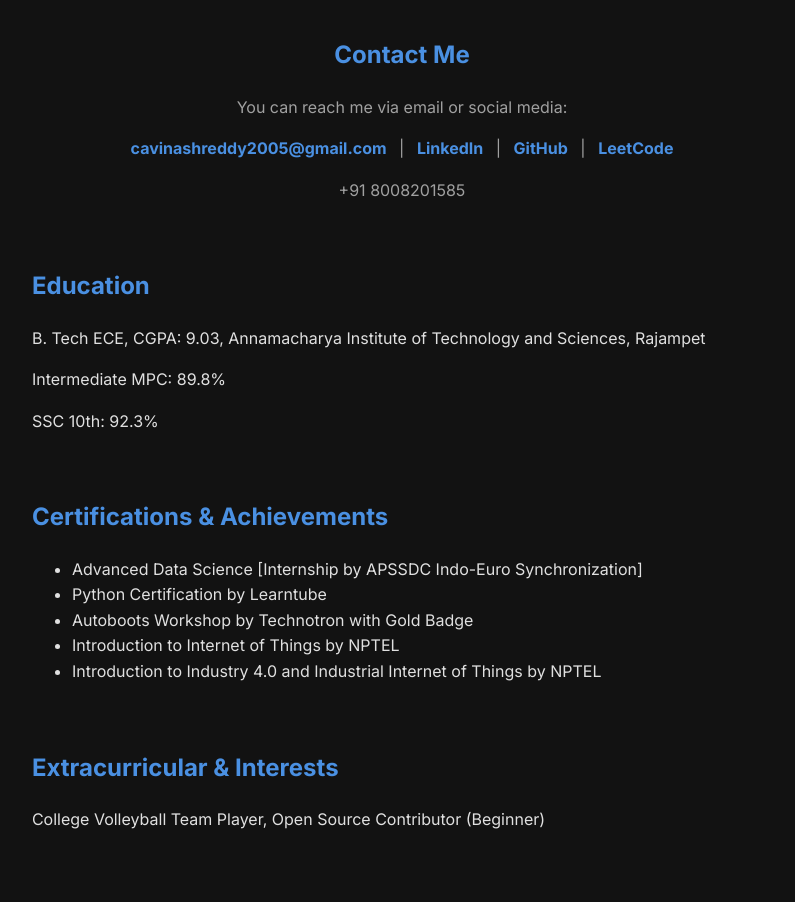
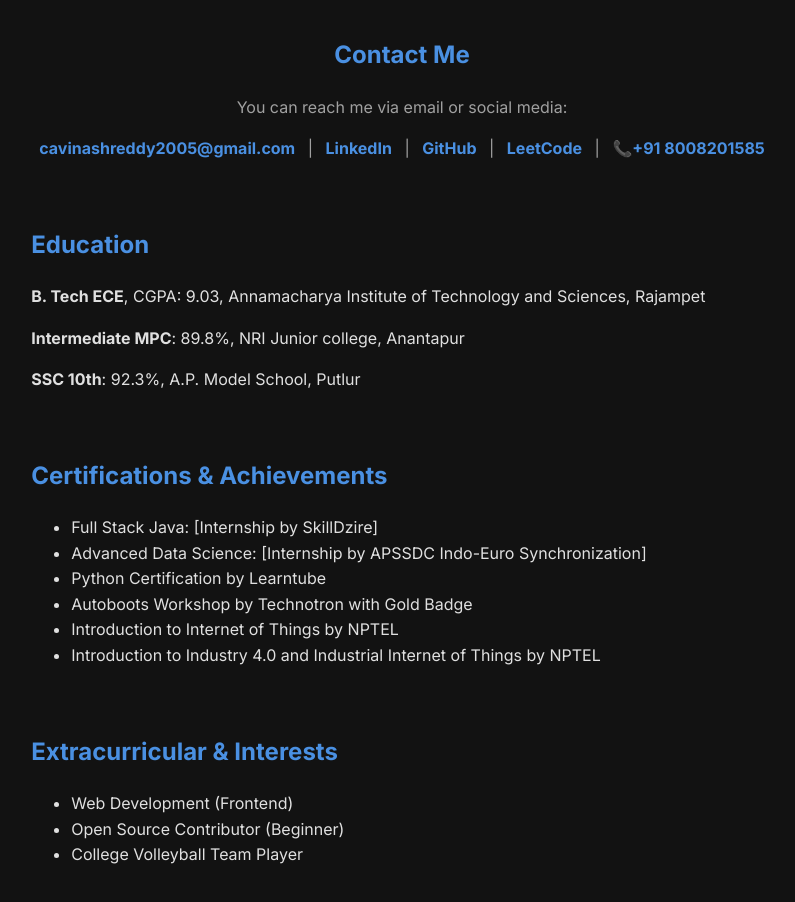
Before and after one commit to avinash-reddy-2005/portfolio-avinash, a plain HTML site: page index.html in a window 1280 px wide. Shown: the part 1300-2202 px from the top of the page, without its empty margins (238-1033 px from the left). Drawn offline with Linux system fonts and the light colour scheme.

Commit message:
Update index.html

```diff
--- a/index.html
+++ b/index.html
@@ -261,7 +261,7 @@
   <main>
     <section id="about" class="hero" tabindex="-1">
       <h1>AVINASH REDDY CHAPPIDI</h1>
-      <p>🎓 ECE student | 💻 Problem Solver | ⚙️ Java, Python | 🚀 Building DSA & DevProjects 📈 Learning Full-Stack | 🤝 Let's connect: <a href="mailto:cavinashreddy2005@gmail.com">cavinashreddy2005@gmail.com</a></p>
+      <p>🎓 ECE student | 💻 Problem Solver | ⚙️ Java, Python, C, HTML, CSS | 🚀 Building DSA & DevProjects 📈 Learning Full-Stack | 🤝 Let's connect: <a href="mailto:cavinashreddy2005@gmail.com">cavinashreddy2005@gmail.com</a></p>
     </section>
 
     <section id="skills" tabindex="-1">
@@ -318,22 +318,23 @@
         <a href="mailto:cavinashreddy2005@gmail.com" aria-label="Send email">cavinashreddy2005@gmail.com</a> |
         <a href="https://linkedin.com/in/avinashreddychappidi/" target="_blank" rel="noopener noreferrer" aria-label="Open LinkedIn profile">LinkedIn</a> |
         <a href="https://github.com/avinash-reddy-2005" target="_blank" rel="noopener noreferrer" aria-label="Open GitHub profile">GitHub</a> |
-        <a href="https://leetcode.com/u/avinash-reddy-2005/" target="_blank" rel="noopener noreferrer" aria-label="Open LeetCode profile">LeetCode</a>
-        <p type="tel" rel="noopener noreferrer" aria-label="Open LinkedIn profile">+91 8008201585</p>
+        <a href="https://leetcode.com/u/avinash-reddy-2005/" target="_blank" rel="noopener noreferrer" aria-label="Open LeetCode profile">LeetCode</a> |
+        <a href="tel:+91 8008201585" target="_blank" rel="noopener noreferrer" aria-label="Call Avinash Reddy">📞+91 8008201585</a>
       </p>
     </section>
 
     <section id="education" tabindex="-1">
       <h2 style="color: var(--color-primary); font-weight: 800;">Education</h2>
-      <p>B. Tech ECE, CGPA: 9.03, Annamacharya Institute of Technology and Sciences, Rajampet</p>
-      <p>Intermediate MPC: 89.8%</p>
-      <p>SSC 10th: 92.3%</p>
+      <p><b>B. Tech ECE</b>, CGPA: 9.03, Annamacharya Institute of Technology and Sciences, Rajampet</p>
+      <p><b>Intermediate MPC</b>: 89.8%, NRI Junior college, Anantapur</p>
+      <p><b>SSC 10th</b>: 92.3%, A.P. Model School, Putlur</p>
     </section>
 
     <section id="certifications" tabindex="-1">
       <h2 style="color: var(--color-primary); font-weight: 800;">Certifications & Achievements</h2>
       <ul>
-        <li>Advanced Data Science [Internship by APSSDC Indo-Euro Synchronization]</li>
+        <li>Full Stack Java: [Internship by SkillDzire]</li>
+        <li>Advanced Data Science: [Internship by APSSDC Indo-Euro Synchronization]</li>
         <li>Python Certification by Learntube</li>
         <li>Autoboots Workshop by Technotron with Gold Badge</li>
         <li>Introduction to Internet of Things by NPTEL</li>
@@ -343,9 +344,12 @@
 
     <section id="extracurricular" tabindex="-1">
       <h2 style="color: var(--color-primary); font-weight: 800;">Extracurricular & Interests</h2>
-      <p>College Volleyball Team Player, Open Source Contributor (Beginner)</p>
+      <ul>
+        <li>Web Development (Frontend)</li>
+        <li>Open Source Contributor (Beginner)</li>
+        <li>College Volleyball Team Player</li>
+      </ul>
     </section>
   </main>
-
 </body>
 </html>
```
